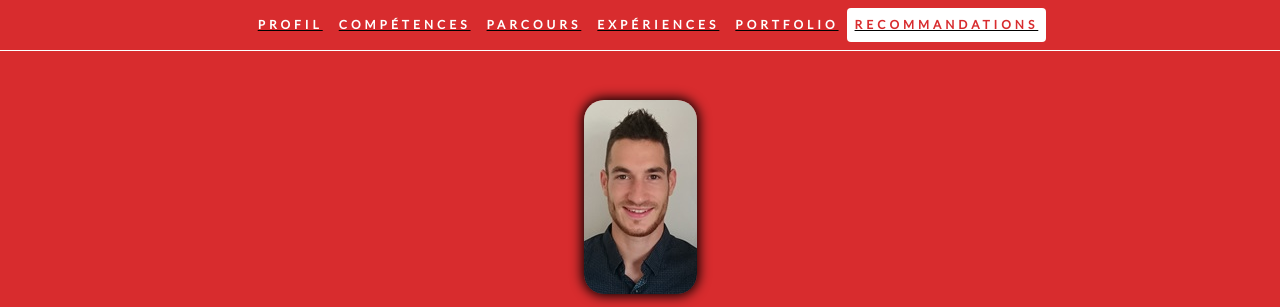
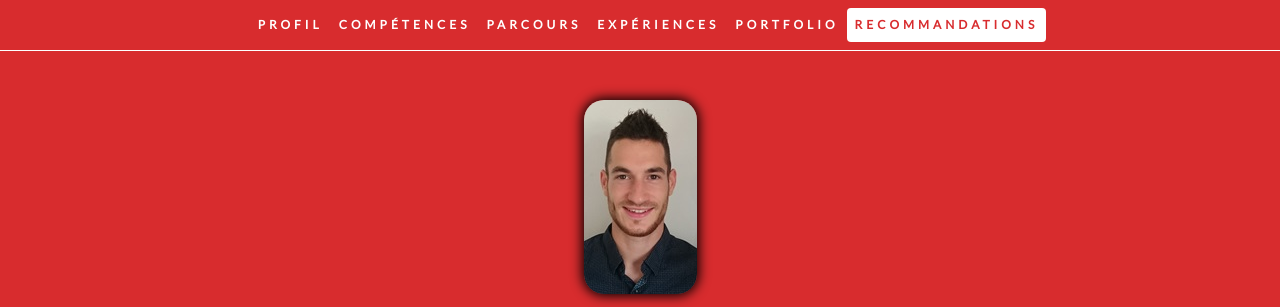
Before and after one commit to MilanForrat/CV-Responsive-MFORRAT, a plain HTML site: page index.html in a window 1280 px wide. Shown: the top 307 px of the page. Drawn offline with nearby package versions, Linux system fonts and the light colour scheme.

Commit message:
feat: added small css modification on links

```diff
--- a/Projets/CV-Milan-FORRAT/css/styles.css
+++ b/Projets/CV-Milan-FORRAT/css/styles.css
@@ -67,6 +67,9 @@ header{
     letter-spacing: 4px;
     text-transform: uppercase;
     font-weight: bold;
+}
+.navbar a{
+    text-decoration: none;
 }
 .nav-pills .nav-link{
     color: #fff !important;
```
